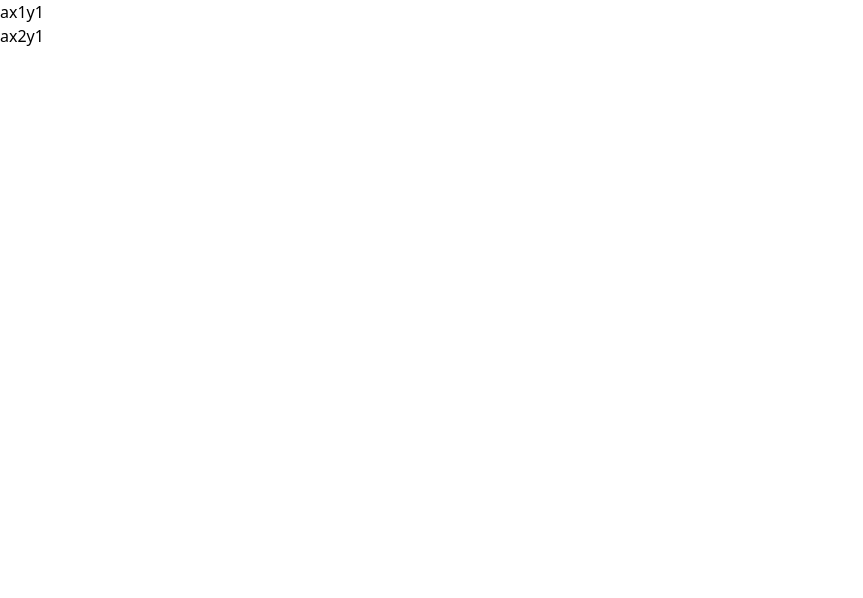
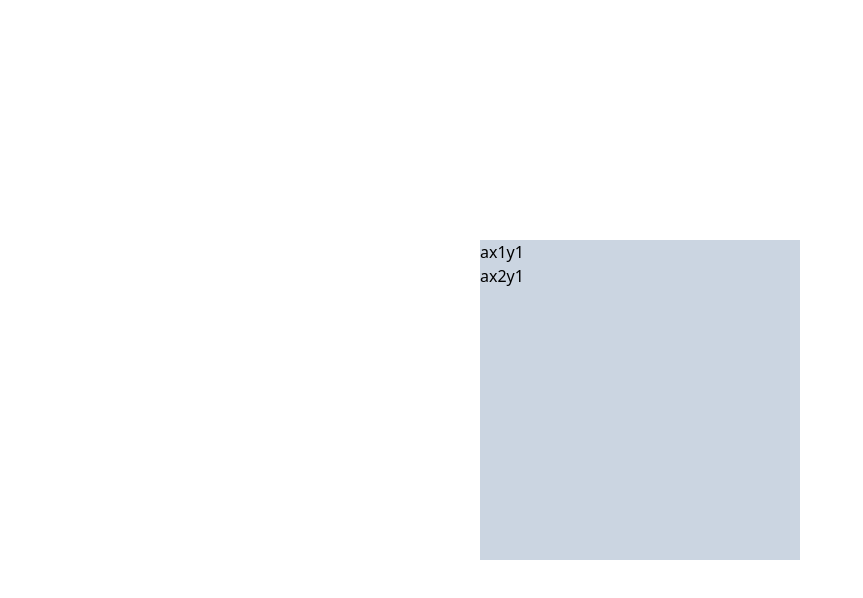
Before and after one commit to Migue28/dungeon-scroller, a React (Vite) app: page / in a window 1280 px wide. Shown: the top 598 px of the page, without its empty margins (0-863 px from the left). Built offline with nearby package versions, Linux system fonts and the light colour scheme.

Commit message:
Create MapCanva

```diff
--- /dev/null
+++ b/src/components/MapCanva.tsx
@@ -0,0 +1,11 @@
+type MapCanvaProps = {
+  children: React.ReactNode;
+};
+
+export const MapCanva = ({ children }: MapCanvaProps) => {
+  return (
+    <div className="flex justify-center items-center h-screen">
+      <main className="w-80 h-80 bg-slate-300">{children}</main>
+    </div>
+  );
+};
--- a/src/views/MapView.tsx
+++ b/src/views/MapView.tsx
@@ -1,4 +1,5 @@
 import { Map } from "../components/Map";
+import { MapCanva } from "../components/MapCanva";
 import { MapCell } from "../types/map";
 import { mapCellConstructor } from "../utils/map.";
 
@@ -8,5 +9,9 @@ export const MapView = () => {
     mapCellConstructor("ax2y1"),
   ];
 
-  return <Map mapCells={map} />;
+  return (
+    <MapCanva>
+      <Map mapCells={map} />
+    </MapCanva>
+  );
 };
```
